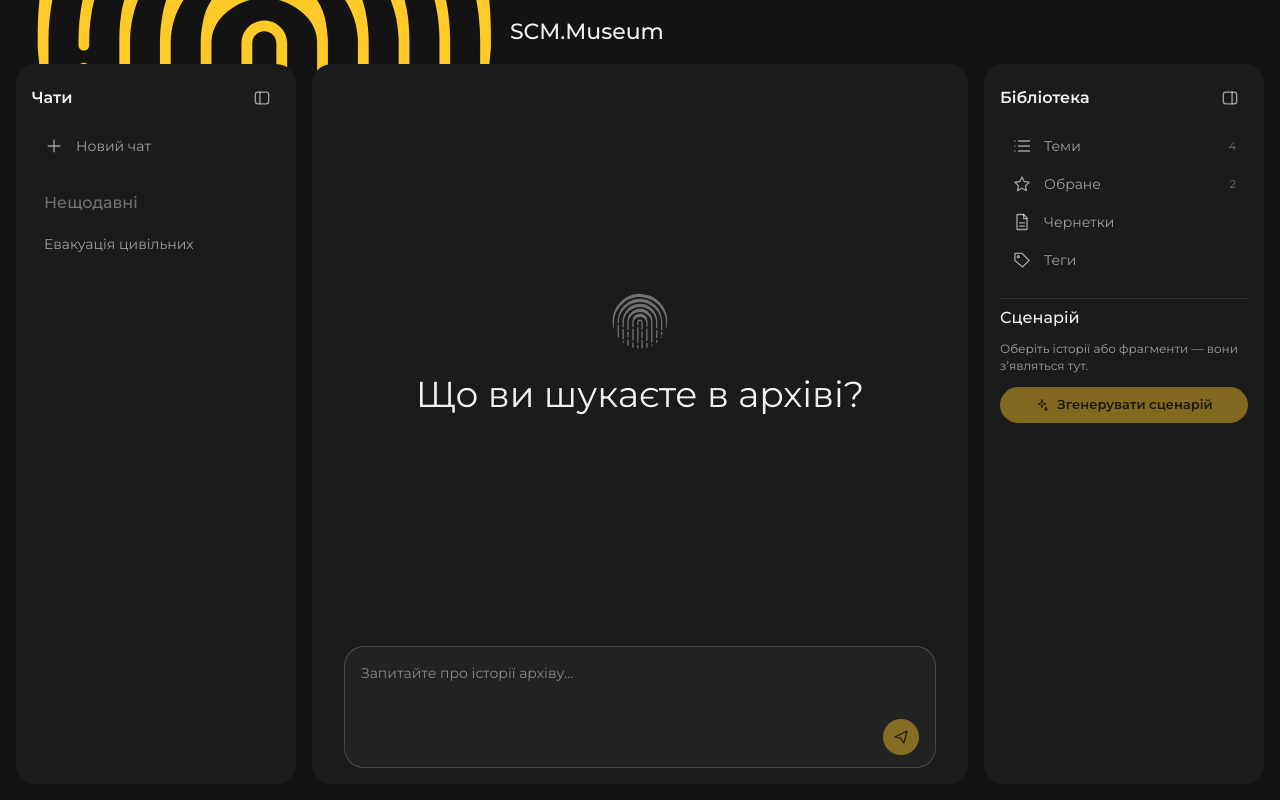
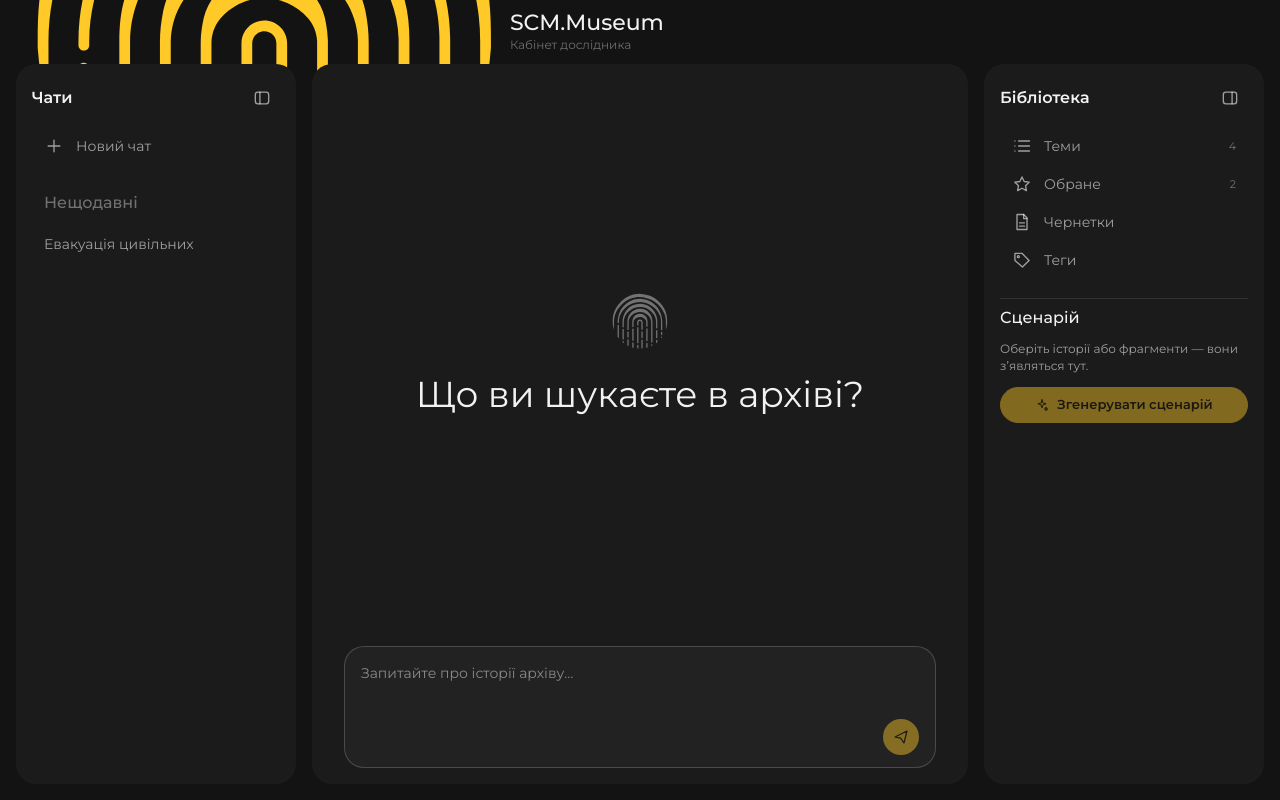
Before and after one commit to mikelebedenko/scm-museum, a React (Vite) app: page / in a window 1280 px wide. Built offline with nearby package versions, Linux system fonts and the light colour scheme.

Commit message:
Add 'Кабінет дослідника' subtitle to brand header
Co-Authored-By: Claude Sonnet 5.5 <noreply@anthropic.com>

```diff
--- a/src/App.tsx
+++ b/src/App.tsx
@@ -10,7 +10,10 @@ function Shell() {
       <header className="top">
         <div className="brand">
           <Logo />
-          <span className="brand-name">SCM.Museum</span>
+          <span className="brand-text">
+            <span className="brand-name">SCM.Museum</span>
+            <span className="brand-sub">Кабінет дослідника</span>
+          </span>
         </div>
       </header>
       <main className="page">
--- a/src/styles/components/shell.css
+++ b/src/styles/components/shell.css
@@ -3,6 +3,8 @@
 .top { height: 56px; flex: none; display: flex; align-items: center; gap: var(--space-8); padding: 0 var(--space-5); border-bottom: var(--border-width) solid var(--color-border); background: var(--color-surface-1); }
 .brand { display: flex; align-items: center; gap: var(--space-3); }
 .brand-name { font: var(--type-brand); color: var(--color-text); letter-spacing: var(--ls-normal); white-space: nowrap; }
+.brand-text { display: flex; flex-direction: column; }
+.brand-sub { font: var(--type-caption); color: var(--color-text-subtle); white-space: nowrap; }
 .logo { flex: none; display: block; }
 .brand b { display: block; font: var(--type-h4); letter-spacing: var(--ls-normal); }
 .brand small { display: block; font-size: var(--fs-xs); color: var(--color-text-subtle); letter-spacing: var(--ls-wider); text-transform: uppercase; margin-top: var(--space-half); }
```
